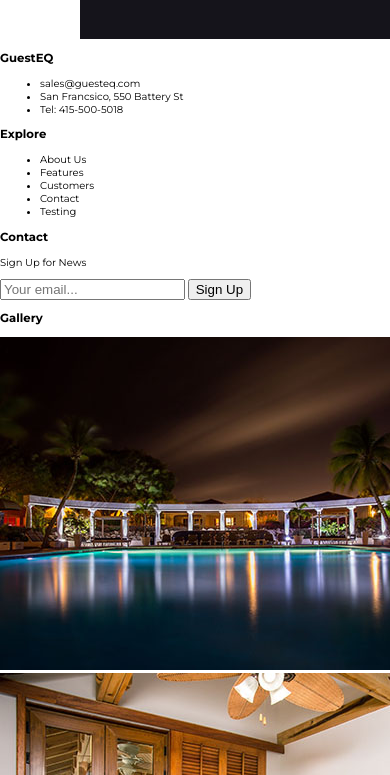
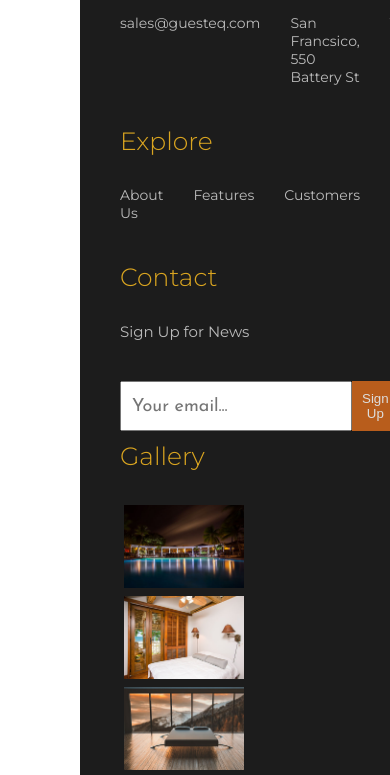
Before and after one commit to scottjcurran/guesteq-home, a plain HTML site: page index.html in a window 390 px wide. Shown: the part 5297-6072 px from the top of the page. Drawn offline with Linux system fonts and the light colour scheme.

Commit message:
responsive1

```diff
--- a/index.html
+++ b/index.html
@@ -232,16 +232,13 @@
           <h3 class="footer-heading">GuestEQ</h3>
           <ul class="footer-list">
             <li class="footer-list-item">
-              <a href="#" class="footer-list-link"></a>
-                sales@guesteq.com
+              <a href="#" class="footer-list-link">sales@guesteq.com</a>
             </li>
             <li class="footer-list-item">
-              <a href="#" class="footer-list-link"></a>
-                San Francsico, 550 Battery St
+              <a href="#" class="footer-list-link">San Francsico, 550 Battery St</a>
             </li>
             <li class="footer-list-item">
-              <a href="#" class="footer-list-link"></a>
-                Tel: 415-500-5018
+              <a href="#" class="footer-list-link">Tel: 415-500-5018</a>
             </li>
           </ul>
         </div>
@@ -250,24 +247,19 @@
           <h3 class="footer-heading">Explore</h3>
           <ul class="footer-list">
             <li class="footer-list-item">
-              <a href="#" class="footer-list-link"></a>
-                About Us
+              <a href="#" class="footer-list-link">About Us</a>
             </li>
             <li class="footer-list-item">
-              <a href="#" class="footer-list-link"></a>
-                Features
+              <a href="#" class="footer-list-link">Features</a>
             </li>
             <li class="footer-list-item">
-              <a href="#" class="footer-list-link"></a>
-                Customers
+              <a href="#" class="footer-list-link">Customers</a>
             </li>
             <li class="footer-list-item">
-              <a href="#" class="footer-list-link"></a>
-                Contact
+              <a href="#" class="footer-list-link">Contact</a>
             </li>
             <li class="footer-list-item">
-              <a href="#" class="footer-list-link"></a>
-                Testing
+              <a href="#" class="footer-list-link">Testing</a>
             </li>
           </ul>
         </div>
@@ -312,7 +304,7 @@
           </div>
 
           <div class="text-right">
-            <p>Made With <i class="fas fa-heart">by <span>Scott Curran</span></i></p>
+            <!--<p>Made in <span>San Francisco California</span></i></p>-->
           </div>
         </div>
     </footer>
--- a/resources/css/style.css
+++ b/resources/css/style.css
@@ -538,3 +538,138 @@ body {
   font-size: 1.3rem;
   font-style: italic;
 }
+
+/*footer*/
+
+.footer {
+  margin-left: 8rem;
+}
+
+.main-part {
+  display: flex;
+  justify-content: space-between;
+  background-color: #1c1c1c;
+  padding: 4rem;
+}
+
+.footer-heading {
+  font-size: 2.5rem;
+  font-weight: 300;
+  color: goldenrod;
+  margin: 1rem 0 3rem 0;
+}
+
+.footer-list {
+  list-style: none;
+  padding: 0;
+}
+
+.footer-list-item {
+  margin-bottom: 2rem;
+}
+
+.footer-list-link {
+  font-size: 1.4rem;
+  text-decoration: none;
+  color: #bbb;
+}
+
+.contact p {
+  font-size: 1.5rem;
+  color: #bbb;
+  margin-bottom: 4rem;
+}
+
+.footer-form {
+  display: flex;
+}
+
+.footer-input {
+  width: 25rem;
+  padding: 1rem;
+  font-family: 'Josefin Sans', sans-serif;
+  font-size: 1.8rem;
+  color: #444;
+  outline: none;
+}
+
+.footer-btn {
+  padding: 1rem;
+  background-color: #b85d1c;
+  color: #ddd;
+  border: none;
+}
+
+.gallery {
+  max-width: 45rem;
+}
+
+.image-wrapper {
+  width: 12rem;
+  margin: .4rem;
+  overflow: hidden;
+
+}
+
+.footer-image {
+  width: 100%;
+  height: 100%;
+  backface-visibility: hidden;
+  transition: all .5s;
+}
+
+.gallery-images {
+  display: flex;
+  flex-wrap: wrap;
+}
+
+.footer-image:hover {
+  transform: scale(1.3);
+  opacity: .8;
+}
+
+.creator-part {
+  display: flex;
+  justify-content: space-between;
+  align-items: center;
+  background-color: #111;
+  padding: 0 4rem;
+}
+
+.copyright-text {
+  font-size: 1.3rem;
+  color: #aaa;
+}
+
+.text-right {
+  font-size: 1.4rem;
+  color: #bbb;
+}
+
+.text-right span {
+  color: gold;
+}
+
+
+@media(max-width: 1400px) {
+    .customers-card-wrapper {
+      flex-direction: column;
+      align-items: center;
+    }
+
+    .customer-card:first-child {
+      margin-bottom: 3rem;
+    }
+
+    .main-part {
+      flex-direction: column;
+    }
+
+    .footer-list {
+      display: flex;
+    }
+
+    .footer-list-item {
+      margin-right: 3rem;
+    }
+  }
```
Also changed, not shown: 1 other file.
